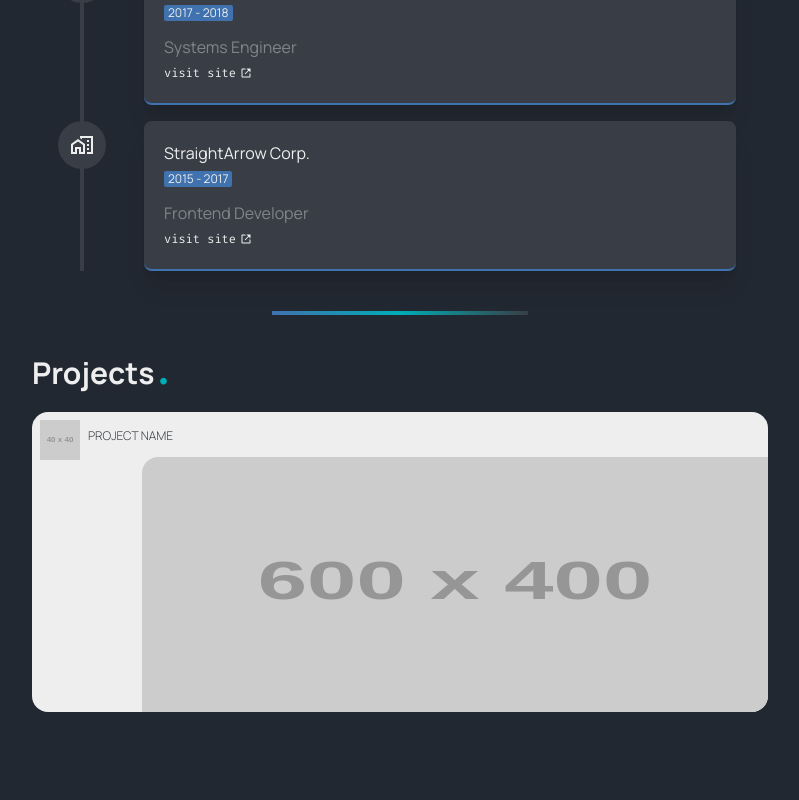
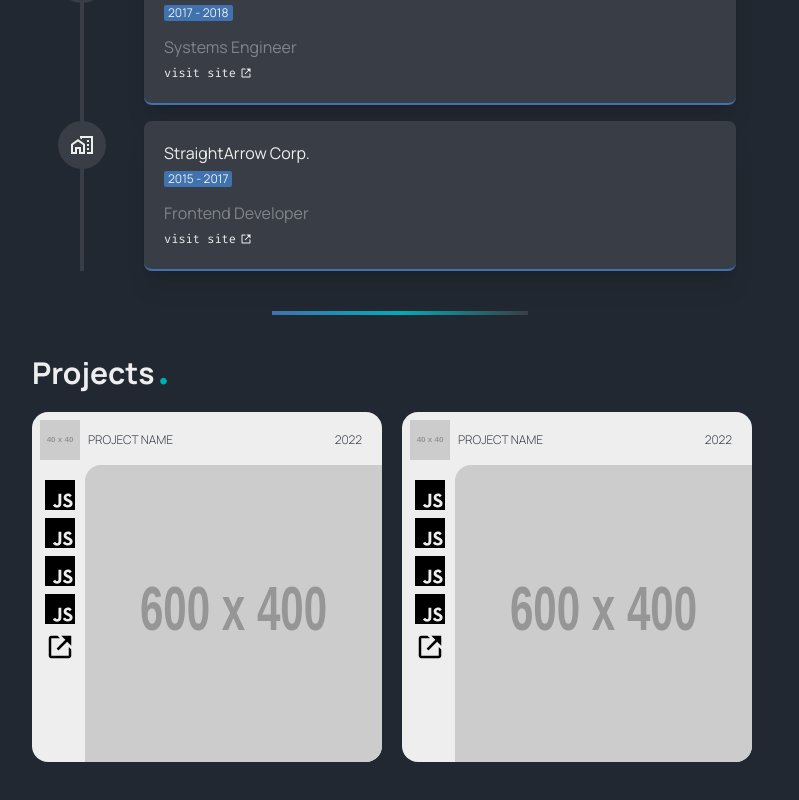
Before and after one commit to brynldrn/baeq-next-latest, a Next.js app: page / in a window 1280 px wide. Shown: the part 847-1647 px from the top of the page, without its empty margins (240-1039 px from the left). Built offline with nearby package versions, Linux system fonts and the light colour scheme.

Commit message:
feat(project-card): finalize layout of card

```diff
--- a/app/components/Projects/Projects.tsx
+++ b/app/components/Projects/Projects.tsx
@@ -1,12 +1,17 @@
 import Image from "next/image";
+import { SiJavascript } from "react-icons/si";
+import { BiLinkExternal } from "react-icons/bi";
 
 export default function Projects() {
   return (
     <section id="projects" className="pb-20">
       <h1 className='text-theme-white font-bold text-3xl'>Projects<span className='font-mono text-theme-light-blue'>.</span></h1>
-      <div className="flex w-full gap-4 flex-wrap mt-5">
-        <article className="relative min-h-[300px] flex w-full overflow-hidden rounded-2xl bg-theme-white">
-          <span className="block text-theme-gray ml-14 pt-4 font-light uppercase text-xs">Project Name</span>
+      <div className="flex w-full gap-5 flex-wrap mt-5">
+        <article className="relative min-h-[350px] max-w-[100dvw] md:max-w-[350px] flex w-full overflow-hidden rounded-2xl bg-theme-white">
+          <div className="flex justify-between w-full max-h-10 pr-5 items-center">
+            <span className="block text-theme-gray ml-14 pt-4 font-light uppercase text-xs">Project Name</span>
+            <span className="block text-theme-gray ml-14 pt-4 font-light uppercase text-xs">2022</span>
+          </div>
           {/* site logo */}
           <div className="absolute top-2 left-2">
             <Image src="https://dummyimage.com/40x40/000/000000" alt="Project Image" width={40} height={40}  />
@@ -16,6 +21,43 @@ export default function Projects() {
           <div className="absolute w-[85%] h-[85%] bottom-0 right-0 rounded-tl-2xl overflow-hidden rounded-br-2xl">
             <Image src="https://dummyimage.com/600x400/000/000000" alt="Project Image" fill  />
           </div>
+
+          {/* techstack */}
+          <div className="flex flex-col flex-wrap absolute left-2 top-12 mt-5 w-10 text-3xl items-center gap-2">
+            <SiJavascript />
+            <SiJavascript />
+            <SiJavascript />
+            <SiJavascript />
+            <a href="https://google.com" className="!text-3xl" target="_blank" >
+              <BiLinkExternal />
+            </a>
+          </div>
+        </article>
+        <article className="relative min-h-[350px] max-w-[100dvw] md:max-w-[350px] flex w-full overflow-hidden rounded-2xl bg-theme-white">
+          <div className="flex justify-between w-full max-h-10 pr-5 items-center">
+            <span className="block text-theme-gray ml-14 pt-4 font-light uppercase text-xs">Project Name</span>
+            <span className="block text-theme-gray ml-14 pt-4 font-light uppercase text-xs">2022</span>
+          </div>
+          {/* site logo */}
+          <div className="absolute top-2 left-2">
+            <Image src="https://dummyimage.com/40x40/000/000000" alt="Project Image" width={40} height={40}  />
+          </div>
+
+          {/* main image */}
+          <div className="absolute w-[85%] h-[85%] bottom-0 right-0 rounded-tl-2xl overflow-hidden rounded-br-2xl">
+            <Image src="https://dummyimage.com/600x400/000/000000" alt="Project Image" fill  />
+          </div>
+
+          {/* techstack */}
+          <div className="flex flex-col flex-wrap absolute left-2 top-12 mt-5 w-10 text-3xl items-center gap-2">
+            <SiJavascript />
+            <SiJavascript />
+            <SiJavascript />
+            <SiJavascript />
+            <a href="https://google.com" className="!text-3xl" target="_blank" >
+              <BiLinkExternal />
+            </a>
+          </div>
         </article>
       </div>
     </section>
--- a/app/globals.css
+++ b/app/globals.css
@@ -10,6 +10,8 @@
 
 html,
 body {
+  @apply font-sans;
+
   max-width: 100dvw;
   overflow-x: hidden;
   scroll-behavior: smooth;
--- a/app/page.tsx
+++ b/app/page.tsx
@@ -7,11 +7,13 @@ import Timeline from './components/Timeline/Timeline'
 const manrope = Manrope({
   subsets: ['latin'],
   variable: '--font-manrope',
+  display: 'swap'
 })
 
 const firaCode = Fira_Code({
   subsets: ['latin'],
   variable: '--font-firacode',
+  display: 'swap'
 })
 
 export default function Home() {
```
